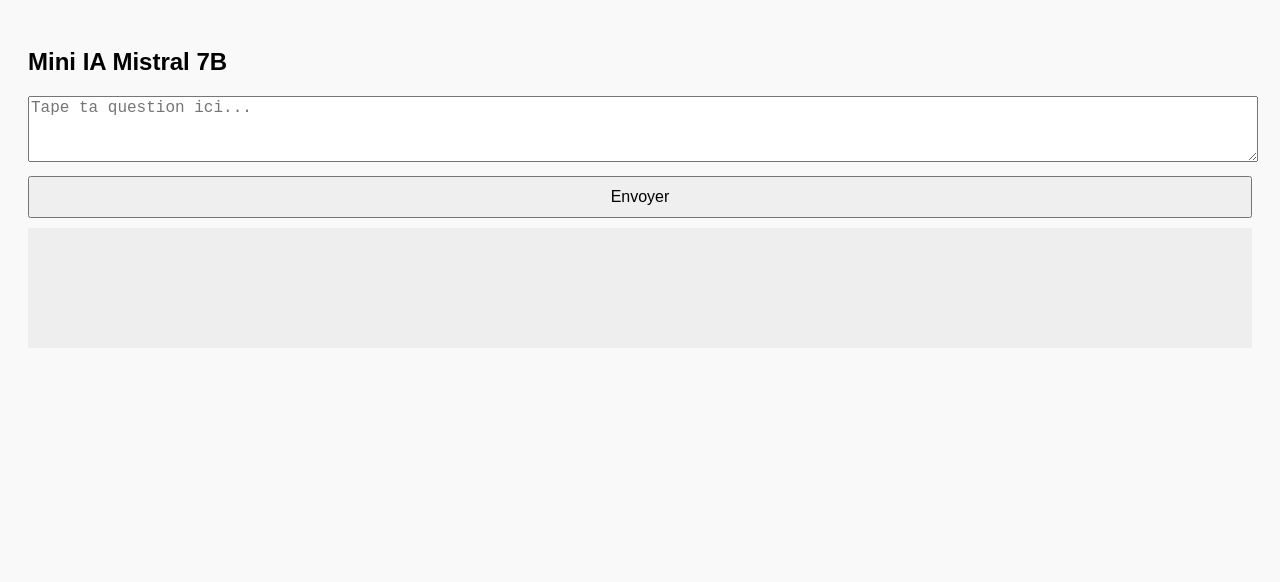
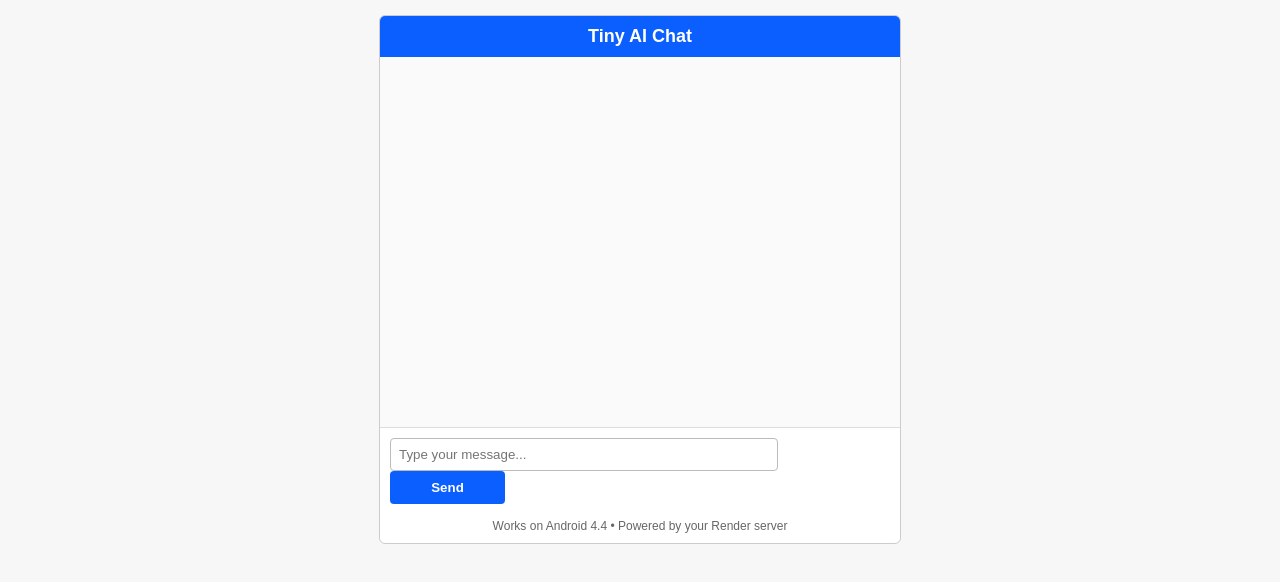
Before and after one commit to noahb1417-ship-it/my-server-for-android-4.4, a plain HTML site: page index.html in a window 1280 px wide. Drawn offline with Linux system fonts and the light colour scheme.

Commit message:
Update index.html

```diff
--- a/index.html
+++ b/index.html
@@ -1,69 +1,146 @@
-<!DOCTYPE html>
+<!doctype html>
 <html>
 <head>
-<meta charset="UTF-8">
-<title>Mini IA Mistral 7B</title>
+  <meta charset="utf-8">
+  <meta name="viewport" content="width=device-width,initial-scale=1,maximum-scale=1">
+  <title>Android 4.4 Chat</title>
   <style>
-body { font-family: sans-serif; padding: 20px; background:#f9f9f9; }
-textarea { width: 100%; height: 60px; font-size:16px; }
-button { margin-top:10px; width:100%; padding:10px; font-size:16px; }
-#output { background:#eee; padding:10px; min-height:100px; white-space:pre-wrap; word-wrap:break-word; margin-top:10px; }
-.user { color: blue; }
-.ia { color: green; }
+    body {
+      font-family: Arial, Helvetica, sans-serif;
+      background: #f7f7f7;
+      margin: 0;
+      padding: 0;
+      color: #111;
+    }
+    .container {
+      max-width: 520px;
+      margin: 15px auto;
+      background: #fff;
+      border: 1px solid #ccc;
+      border-radius: 6px;
+      overflow: hidden;
+    }
+    .header {
+      background: #0b5fff;
+      color: #fff;
+      padding: 10px;
+      font-weight: bold;
+      font-size: 18px;
+      text-align: center;
+    }
+    #chatlog {
+      height: 350px;
+      overflow-y: auto;
+      padding: 10px;
+      background: #fafafa;
+      line-height: 1.4;
+    }
+    .bubble {
+      display: block;
+      margin: 6px 0;
+      padding: 8px 10px;
+      border-radius: 6px;
+      border: 1px solid #ddd;
+      white-space: pre-wrap;
+      word-wrap: break-word;
+    }
+    .me {
+      background: #e8f1ff;
+      border-color: #c7dcff;
+    }
+    .bot {
+      background: #f1f1f1;
+      border-color: #d9d9d9;
+    }
+    .row {
+      padding: 10px;
+      border-top: 1px solid #ddd;
+    }
+    input[type=text] {
+      width: 74%;
+      padding: 8px;
+      border: 1px solid #bbb;
+      border-radius: 4px;
+    }
+    button {
+      width: 23%;
+      padding: 9px;
+      border: 0;
+      border-radius: 4px;
+      background: #0b5fff;
+      color: #fff;
+      font-weight: bold;
+    }
+    button:active {
+      opacity: 0.8;
+    }
+    .footer {
+      font-size: 12px;
+      color: #666;
+      text-align: center;
+      padding: 5px 10px 10px;
+    }
   </style>
 </head>
 <body>
-<h2>Mini IA Mistral 7B</h2>
-
-<textarea id="prompt" placeholder="Tape ta question ici..."></textarea>
-<button onclick="sendPrompt()">Envoyer</button>
-<div id="output"></div>
+  <div class="container">
+    <div class="header">Tiny AI Chat</div>
+    <div id="chatlog"></div>
+    <form id="chatForm" class="row" autocomplete="off">
+      <input id="userInput" type="text" placeholder="Type your message..." required>
+      <button type="submit">Send</button>
+    </form>
+    <div class="footer">Works on Android 4.4 • Powered by your Render server</div>
+  </div>
 
   <script>
-var chatHistory = [];
+    // >>> CHANGE THIS TO YOUR SERVER URL <<<
+    var SERVER_URL = "https://serveur-d4pu.onrender.com/api";
 
-function sendPrompt() {
-    var promptField = document.getElementById("prompt");
-    var userPrompt = promptField.value.trim();
-    if(!userPrompt) return;
+    function el(id){return document.getElementById(id);}
+    function addMessage(type, text){
+      var bubble = document.createElement("div");
+      bubble.className = "bubble " + (type === "me" ? "me" : "bot");
+      bubble.appendChild(document.createTextNode(text));
+      el("chatlog").appendChild(bubble);
+      el("chatlog").scrollTop = el("chatlog").scrollHeight;
+    }
 
-    // Ajouter le message utilisateur
-    chatHistory.push({role:"user", text:userPrompt});
-    updateOutput();
+    el("chatForm").onsubmit = function(e){
+      if(e && e.preventDefault) e.preventDefault();
+      var msg = el("userInput").value.replace(/^\s+|\s+$/g,'');
+      if(!msg) return false;
+      el("userInput").value = "";
+      addMessage("me", msg);
 
-    // Appel au serveur Render
       var xhr = new XMLHttpRequest();
-    xhr.open("POST", "https://serveur-d4pu.onrender.com/api", true); // Remplace TON_URL_RENDER par ton URL Render
-    xhr.setRequestHeader("Content-Type", "application/json");
-    xhr.onreadystatechange = function() {
-        if(xhr.readyState === 4) {
-            if(xhr.status === 200){
+      xhr.open("POST", SERVER_URL, true);
+      xhr.setRequestHeader("Content-Type", "application/json;charset=UTF-8");
+
+      xhr.onreadystatechange = function(){
+        if(xhr.readyState === 4){
           try {
-                    var resp = JSON.parse(xhr.responseText);
-                    // Adapter selon la structure du JSON renvoyé par ton serveur
-                    var outputText = resp.output || resp.inputs || JSON.stringify(resp);
-                    chatHistory.push({role:"ia", text:outputText});
-                } catch(e){
-                    chatHistory.push({role:"ia", text:"Erreur lecture réponse : "+e});
+            var data = {};
+            try { data = JSON.parse(xhr.responseText); } catch(_){}
+            if(xhr.status >= 200 && xhr.status < 300){
+              addMessage("bot", data && data.reply ? data.reply : xhr.responseText);
+            } else {
+              var msg = (data && (data.details || data.error)) ? (data.details || data.error) : ("HTTP " + xhr.status);
+              addMessage("bot", "Error: " + msg);
             }
-                updateOutput();
-            } else {
-                chatHistory.push({role:"ia", text:"Erreur serveur : "+xhr.status});
-                updateOutput();
+          } catch(err){
+            addMessage("bot", "Parse error or empty reply.");
           }
         }
       };
-    xhr.send(JSON.stringify({prompt:userPrompt}));
-    promptField.value = "";
+
+      try {
+        xhr.send(JSON.stringify({ message: msg }));
+      } catch(sendErr) {
+        addMessage("bot", "Network error.");
       }
-
-function updateOutput() {
-    var outputDiv = document.getElementById("output");
-    outputDiv.innerHTML = chatHistory.map(function(msg){
-        var cls = msg.role === "user" ? "user" : "ia";
-        return "<div class='"+cls+"'>"+(msg.role==="user"?"👤 ":"🤖 ")+msg.text+"</div>";
-    }).join("");
-}
+      return false;
+    };
   </script>
 </body>
 </html>
```
Lines whose indentation alone changed are shown as unchanged.
